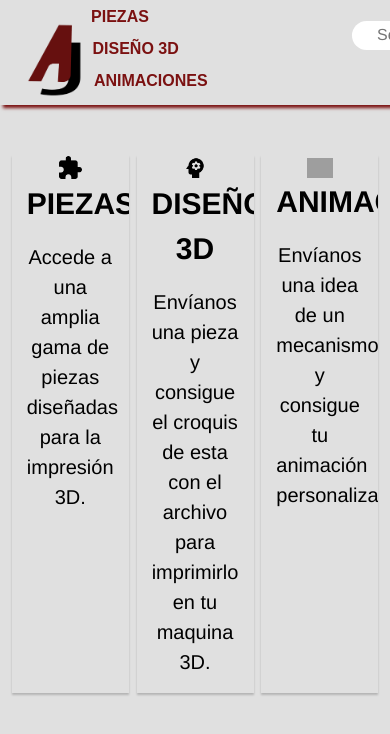
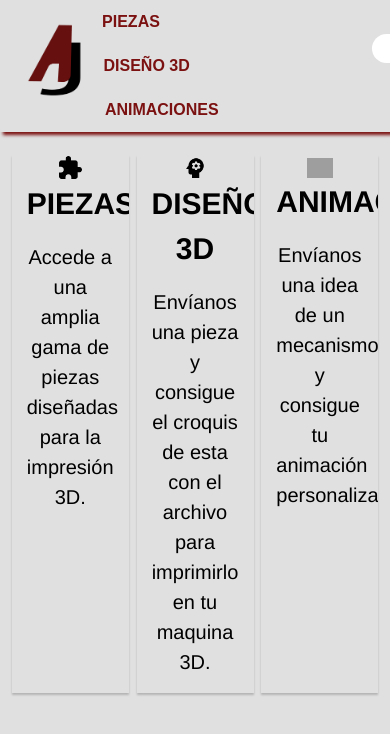
Before and after one commit to JSantosSP/AJSolutions, a Vue app in the folder ajsolutions/: page / in a window 390 px wide. Shown: the top 734 px of the page. Built offline with nearby package versions, Linux system fonts and the light colour scheme; grey boxes are pictures that could not be loaded.

Commit message:
resolución tablets & ordenadores

```diff
--- a/ajsolutions/src/App.vue
+++ b/ajsolutions/src/App.vue
@@ -85,9 +85,7 @@
   margin-top: 120px;
   width: 100%;
 }
-.cLabel{
-  width: max-content;
-}
+
 .box input[type=text]{
     width:150px;
     height: 25px;
@@ -137,6 +135,8 @@
 }
 .option label{
   cursor: pointer;
+  width: max-content;
+  margin: 10px;
 }
 .option:hover{
    box-shadow: 0px 1px 10px rgba(0,0,0,0.2);
@@ -183,7 +183,5 @@
 .icon{
   color: #7B1111;
 }
-@media screen and (max-width: 750px) {
 
-}
 </style>
```
